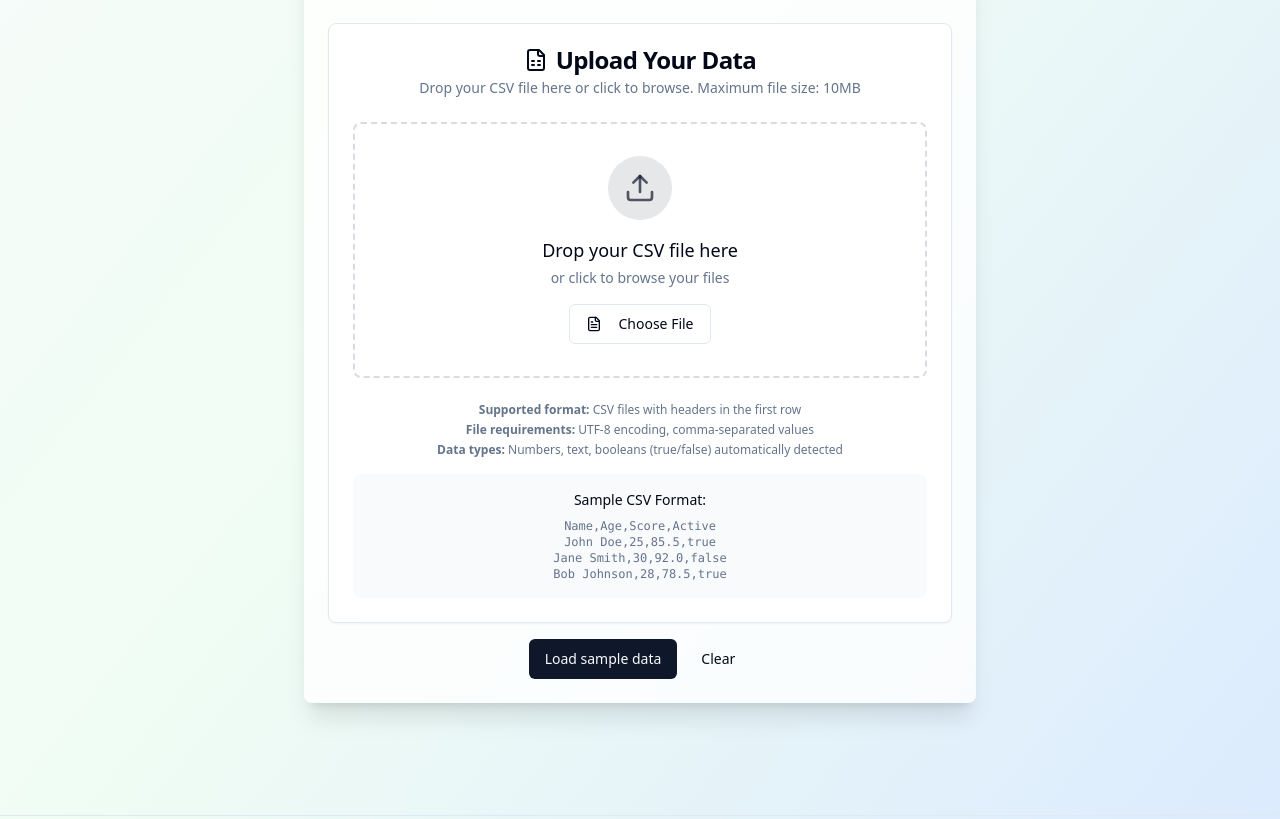
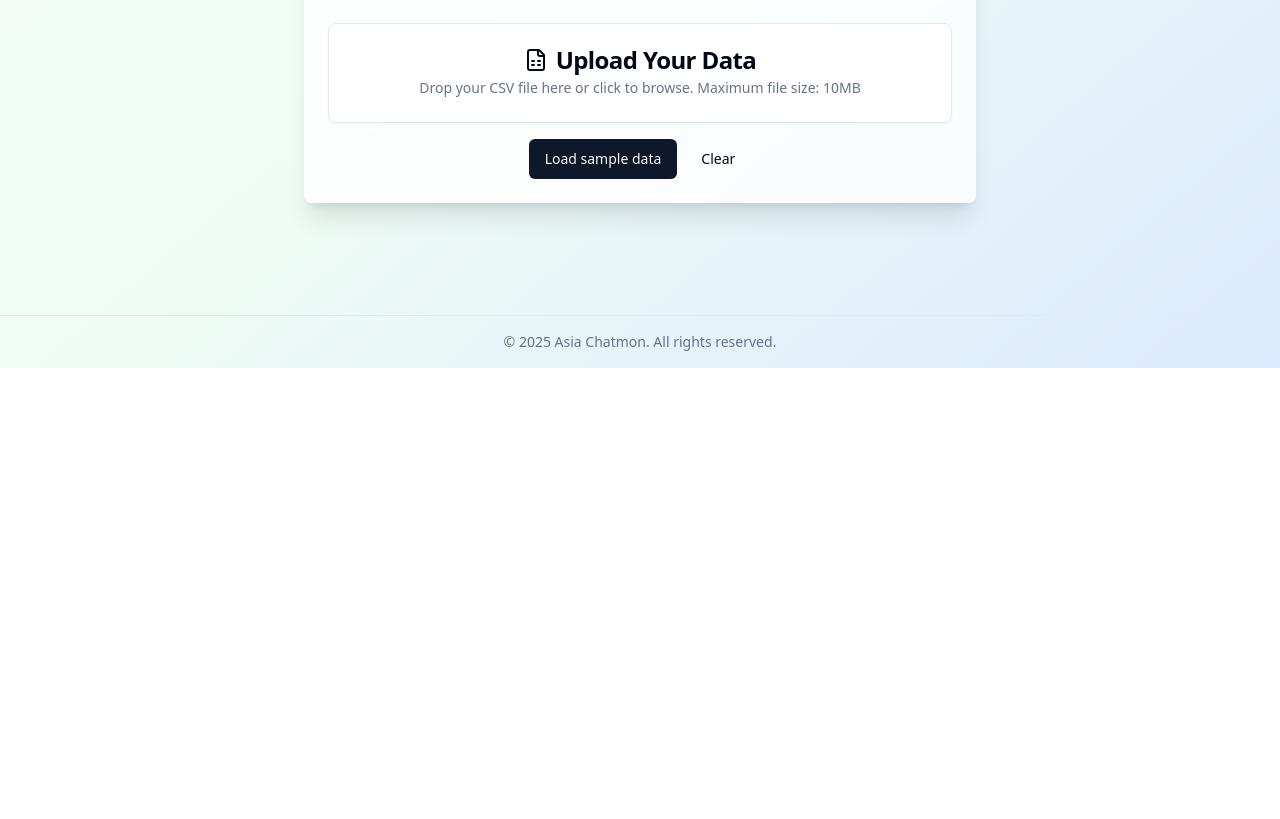
Before and after one commit to asiachat/data-analysis-dashboard-asia, a React (Vite) app: page / in a window 1280 px wide. Shown: the part 723-1542 px from the top of the page. After the commit the page ends 1091 px from the top, so only its background shows below. Built offline with nearby package versions, Linux system fonts and the light colour scheme.

Commit message:
amendments: added aria labels. removed code that i don't nee d.

```diff
--- a/src/components/DataUpload.tsx
+++ b/src/components/DataUpload.tsx
@@ -293,110 +293,7 @@ const DataUpload = ({ onDataLoad }: DataUploadProps) => {
           </CardDescription>
         </CardHeader>
 
-        <CardContent>
-          <div
-            className={`border-2 border-dashed rounded-lg p-8 text-center transition-all duration-200 ${
-              isDragging
-                ? 'border-primary bg-primary/5'
-                : isLoading
-                ? 'border-muted bg-muted/20'
-                : 'border-muted-foreground/25 hover:border-muted-foreground/50'
-            }`}
-            onDrop={handleDrop}
-            onDragOver={(e) => e.preventDefault()}
-            onDragEnter={() => setIsDragging(true)}
-            onDragLeave={() => setIsDragging(false)}
-            role="region"
-            aria-label="CSV file upload drop zone"
-          >
-            <div className="flex flex-col items-center space-y-4">
-              <div className="p-4 rounded-full bg-primary/10">
-                {isLoading ? (
-                  // Avatar skeleton while processing
-                  <div className="w-8 h-8 rounded-full bg-muted animate-pulse" aria-hidden="true" />
-                ) : (
-                  <Upload className={`h-8 w-8 ${isDragging ? 'text-primary' : 'text-primary/70'}`} />
-                )}
-              </div>
 
-              <div>
-                <p className="text-lg font-medium">
-                  {isLoading ? 'Processing your file...' :
-                   isDragging ? 'Drop your CSV file here' : 'Drop your CSV file here'}
-                </p>
-                <p className="text-sm text-muted-foreground mt-1">
-                  {isLoading ? 'Please wait while we analyze your data' : 'or click to browse your files'}
-                </p>
-              </div>
-
-              {isLoading && (
-                <div className="w-full max-w-xs space-y-3" aria-live="polite" aria-busy="true">
-                  {/* Accessible progress bar */}
-                  <div
-                    className="h-2 rounded-full bg-muted/60 overflow-hidden"
-                    role="progressbar"
-                    aria-valuenow={uploadProgress}
-                    aria-valuemin={0}
-                    aria-valuemax={100}
-                    aria-label="File upload progress"
-                  >
-                    <div
-                      className="h-full bg-primary transition-all duration-200"
-                      style={{ width: `${uploadProgress}%` }}
-                    />
-                  </div>
-
-                  {/* Skeleton text lines to mimic status and filename */}
-                  <div className="h-3 rounded-md bg-muted/60 animate-pulse w-3/4" aria-hidden="true" />
-                  <div className="h-3 rounded-md bg-muted/60 animate-pulse w-1/2" aria-hidden="true" />
-
-                  {/* Live status for screen readers */}
-                  <div className="text-xs text-muted-foreground mt-1" aria-hidden={false}>Processing: {uploadProgress}%</div>
-                </div>
-              )}
-
-              {!isLoading && (
-                <Button
-                  type="button"
-                  variant="outline"
-                  onClick={() => document.getElementById('file-input')?.click()}
-                  className="flex items-center space-x-2"
-                >
-                  <FileText className="h-4 w-4" />
-                  <span>Choose File</span>
-                </Button>
-              )}
-
-              <input
-                aria-label='Upload CSV file'
-                id="file-input"
-                type="file"
-                accept=".csv"
-                onChange={handleFileInput}
-                className="hidden"
-                disabled={isLoading}
-              />
-            </div>
-          </div>
-
-          <div className="mt-6 space-y-4">
-            <div className="text-xs text-muted-foreground text-center space-y-1">
-              <p><strong>Supported format:</strong> CSV files with headers in the first row</p>
-              <p><strong>File requirements:</strong> UTF-8 encoding, comma-separated values</p>
-              <p><strong>Data types:</strong> Numbers, text, booleans (true/false) automatically detected</p>
-            </div>
-
-            <div className="bg-muted/50 rounded-lg p-4">
-              <h4 className="text-sm font-medium mb-2">Sample CSV Format:</h4>
-              <pre className="text-xs text-muted-foreground font-mono">
-{`Name,Age,Score,Active
-John Doe,25,85.5,true
-Jane Smith,30,92.0,false
-Bob Johnson,28,78.5,true`}
-              </pre>
-            </div>
-          </div>
-        </CardContent>
       </Card>
     </div>
   );
```
